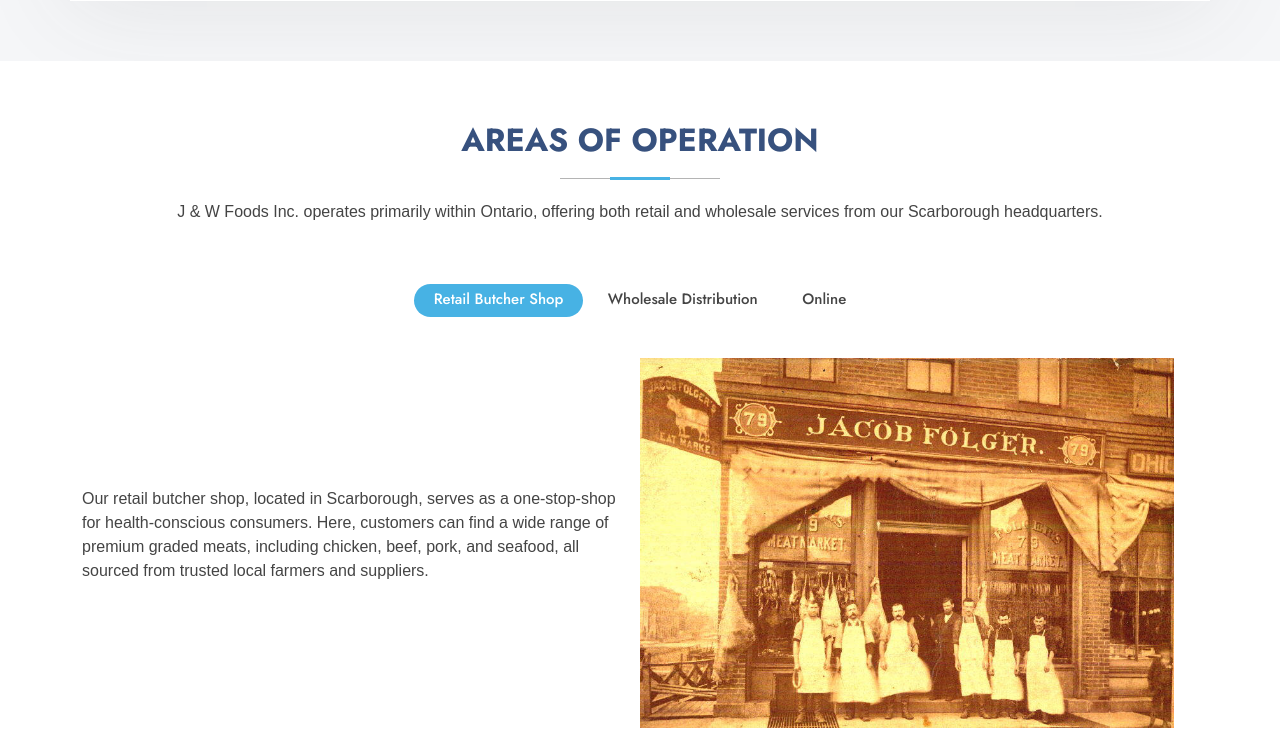
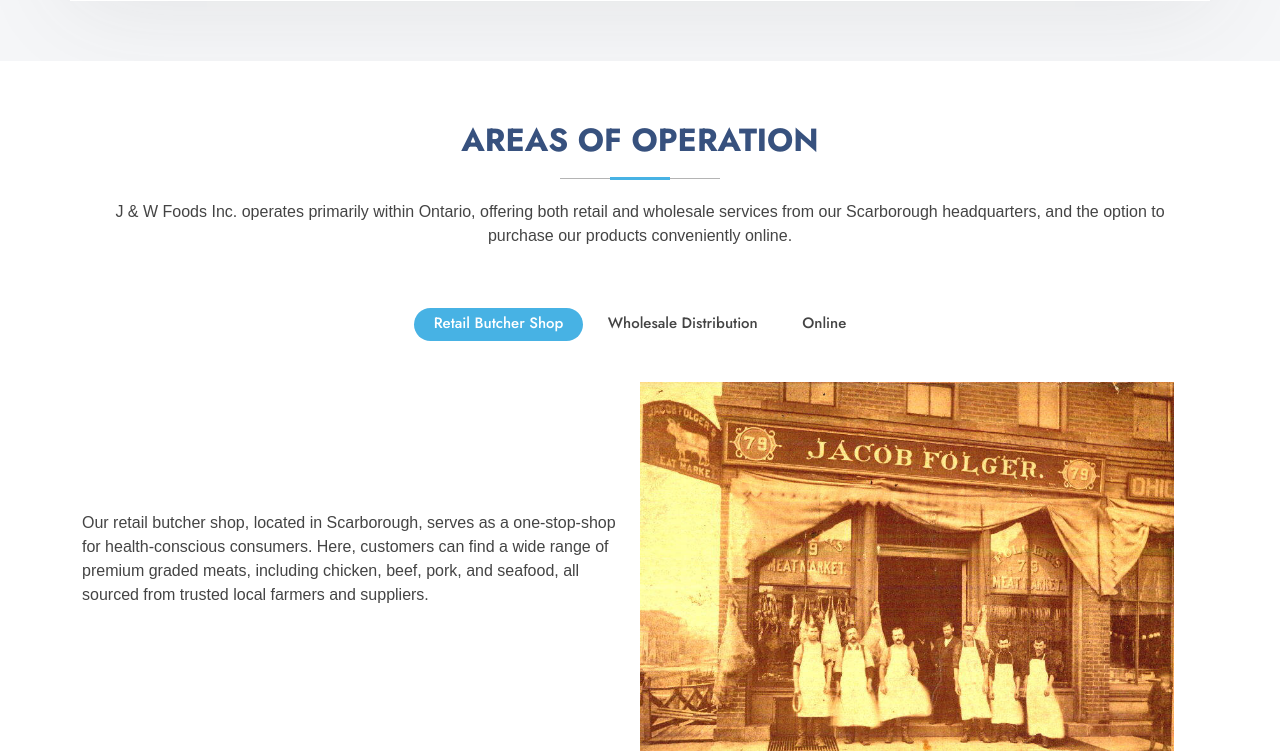
Before and after one commit to lindan4/jwf-ft, a Flask app: template app/templates/index.html in a window 1280 px wide. Shown: the part 1909-2660 px from the top of the page. Run offline with Flask 3, Linux system fonts and the light colour scheme; the template is opened without the code that fills it, so the values that code supplies are empty; some libraries are stand-ins or nearby versions.

Commit message:
Modfied areas of operation text

```diff
--- a/app/templates/index.html
+++ b/app/templates/index.html
@@ -195,7 +195,7 @@
       <!-- Section Title -->
       <div class="container section-title" data-aos="fade-up">
         <h2>Areas of Operation</h2>
-        <p>J & W Foods Inc. operates primarily within Ontario, offering both retail and wholesale services from our Scarborough headquarters.</p>
+        <p>J & W Foods Inc. operates primarily within Ontario, offering both retail and wholesale services from our Scarborough headquarters, and the option to purchase our products conveniently online.</p>
       </div><!-- End Section Title -->
 
       <div class="container">
```
